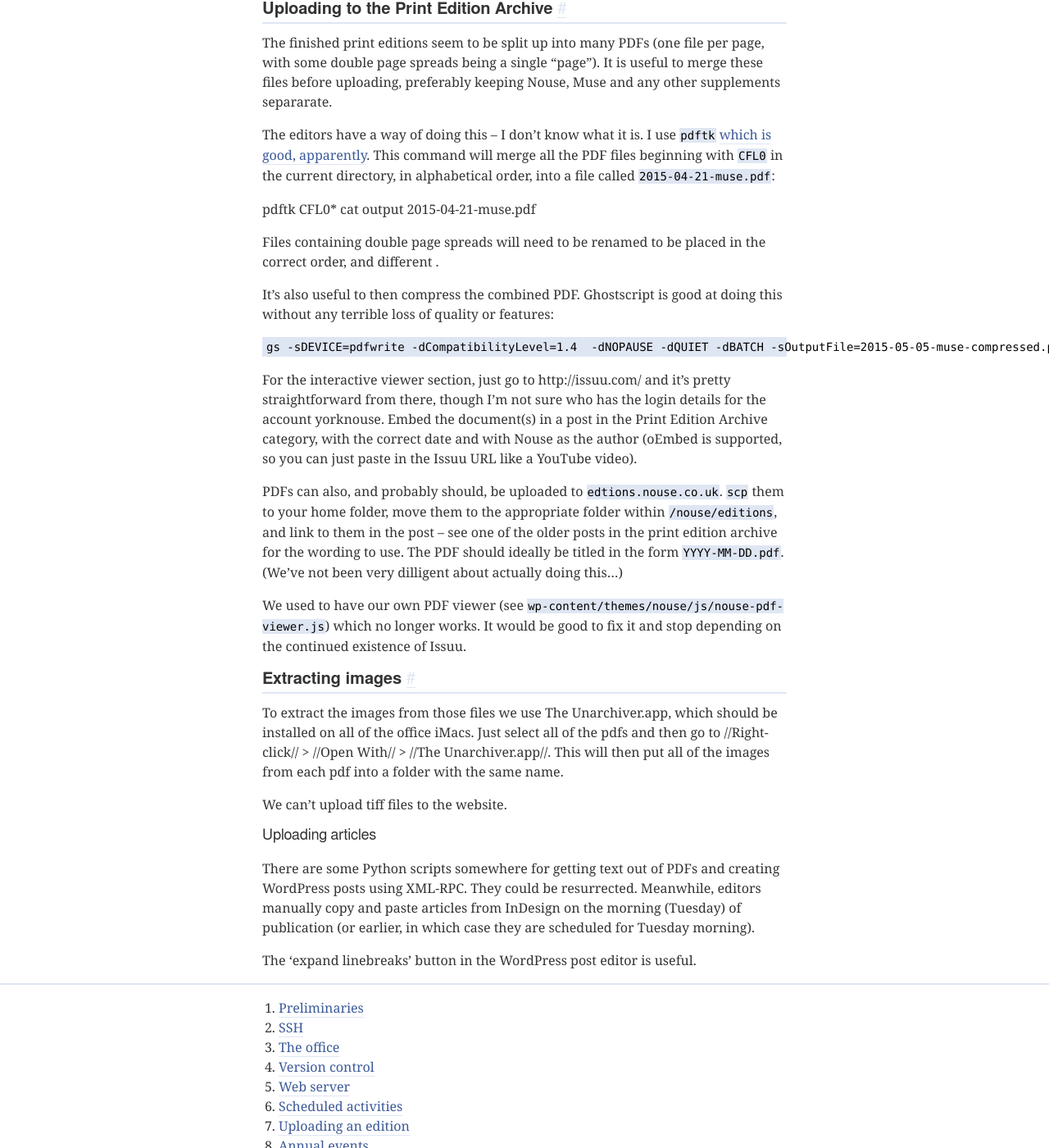
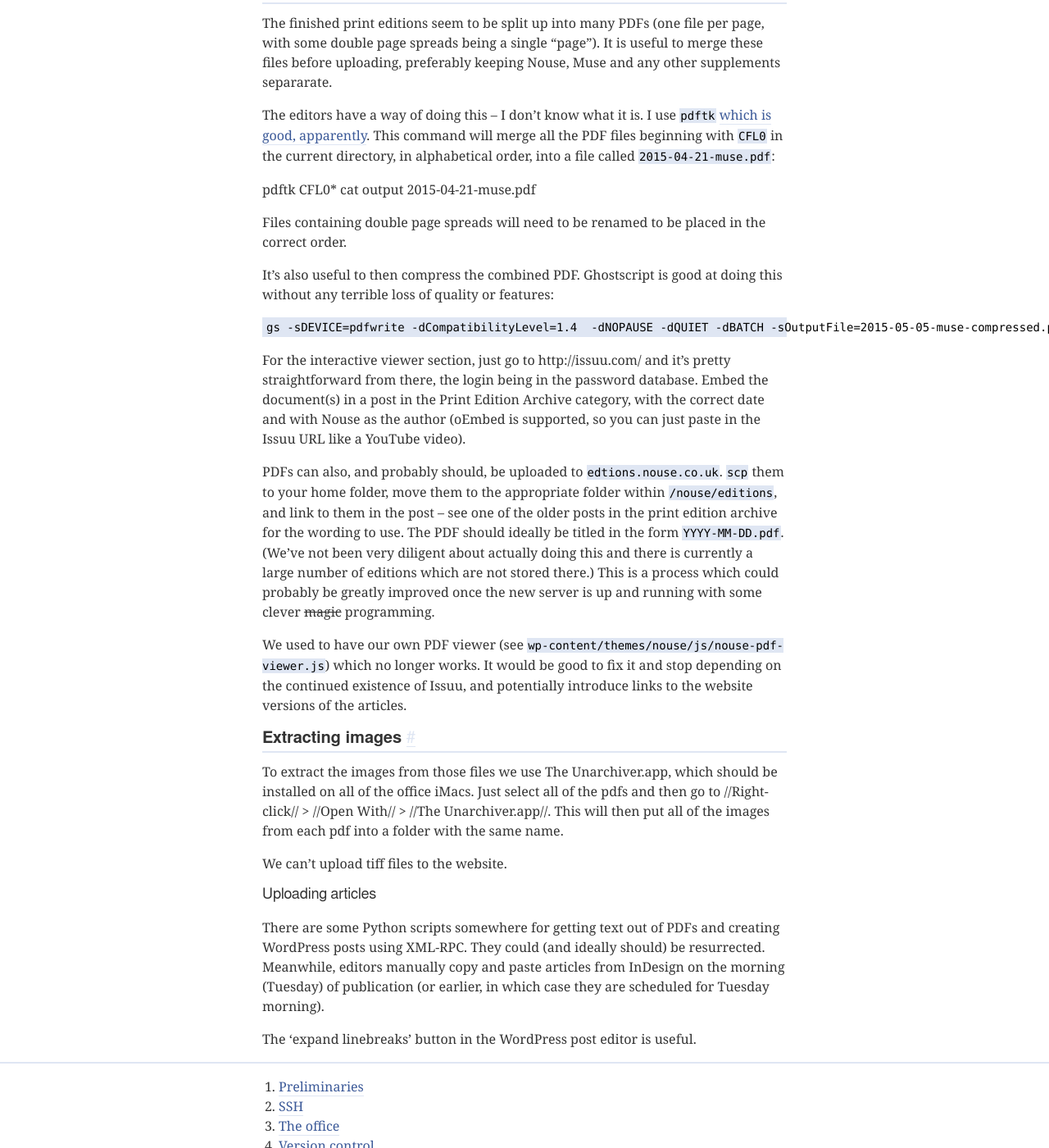
Before and after one commit to yorknouse/docs, a Jekyll site: the page built from pages/06-uploading-an-edition.md, in a window 1280 px wide and 1400 px high, scrolled down 224 px. Shown: the whole window at 82% size. Built offline with Jekyll 4.4.1, drawn with Linux system fonts in a browser that asks for light colours; some of the changed text lies outside the part shown.

Commit message:
More updates to reflect reality

```diff
--- a/pages/06-uploading-an-edition.md
+++ b/pages/06-uploading-an-edition.md
@@ -16,20 +16,21 @@ This command will merge all the PDF files beginning with `CFL0` in the current d
 
    pdftk CFL0* cat output 2015-04-21-muse.pdf
 
-Files containing double page spreads will need to be renamed to be placed in the correct order, and different .
+Files containing double page spreads will need to be renamed to be placed in the correct order.
 
 It's also useful to then compress the combined PDF. Ghostscript is good at doing this without any terrible loss of quality or features:
 
     gs -sDEVICE=pdfwrite -dCompatibilityLevel=1.4  -dNOPAUSE -dQUIET -dBATCH -sOutputFile=2015-05-05-muse-compressed.pdf 2015-05-05-muse.pdf
 
-For the interactive viewer section, just go to http://issuu.com/ and it's pretty straightforward from there, though I'm not sure who has the login details for the account yorknouse. Embed the document(s) in a post in the Print Edition Archive category, with the correct date and with Nouse as the author (oEmbed is supported, so you can just paste in the Issuu URL like a YouTube video).
+For the interactive viewer section, just go to http://issuu.com/ and it's pretty straightforward from there, the login being in the password database. Embed the document(s) in a post in the Print Edition Archive category, with the correct date and with Nouse as the author (oEmbed is supported, so you can just paste in the Issuu URL like a YouTube video).
 
 PDFs can also, and probably should, be uploaded to `edtions.nouse.co.uk`. `scp` them to your home folder, move them to the appropriate folder within `/nouse/editions`, and link to them in the post -- see one of the older posts in the print edition archive for the wording to use.
 The PDF should ideally be titled in the form `YYYY-MM-DD.pdf`.
-(We've not been very dilligent about actually doing this...)
+(We've not been very diligent about actually doing this and there is currently a large number of editions which are not stored there.)
+This is a process which could probably be greatly improved once the new server is up and running with some clever ~~magic~~ programming.
 
 We used to have our own PDF viewer (see `wp-content/themes/nouse/js/nouse-pdf-viewer.js`) which no longer works.
-It would be good to fix it and stop depending on the continued existence of Issuu.
+It would be good to fix it and stop depending on the continued existence of Issuu, and potentially introduce links to the website versions of the articles.
 
 
 ## Extracting images
@@ -43,6 +44,6 @@ We can't upload tiff files to the website.
 ### Uploading articles
 
 There are some Python scripts somewhere for getting text out of PDFs and creating WordPress posts using XML-RPC.
-They could be resurrected. Meanwhile, editors manually copy and paste articles from InDesign on the morning (Tuesday) of publication (or earlier, in which case they are scheduled for Tuesday morning).
+They could (and ideally should) be resurrected. Meanwhile, editors manually copy and paste articles from InDesign on the morning (Tuesday) of publication (or earlier, in which case they are scheduled for Tuesday morning).
 
 The 'expand linebreaks' button in the WordPress post editor is useful.
```
Also changed, not shown: other parts of pages/06-uploading-an-edition.md (+1 -1 lines), pages/07-annual-events.md (+27 -6 lines), pages/08-accounts.md (+4 -2 lines), pages/08-social-media.md (+1 -1 lines), pages/09-removing-content.md (+2 -0 lines), pages/ssl.md (+10 -0 lines).
